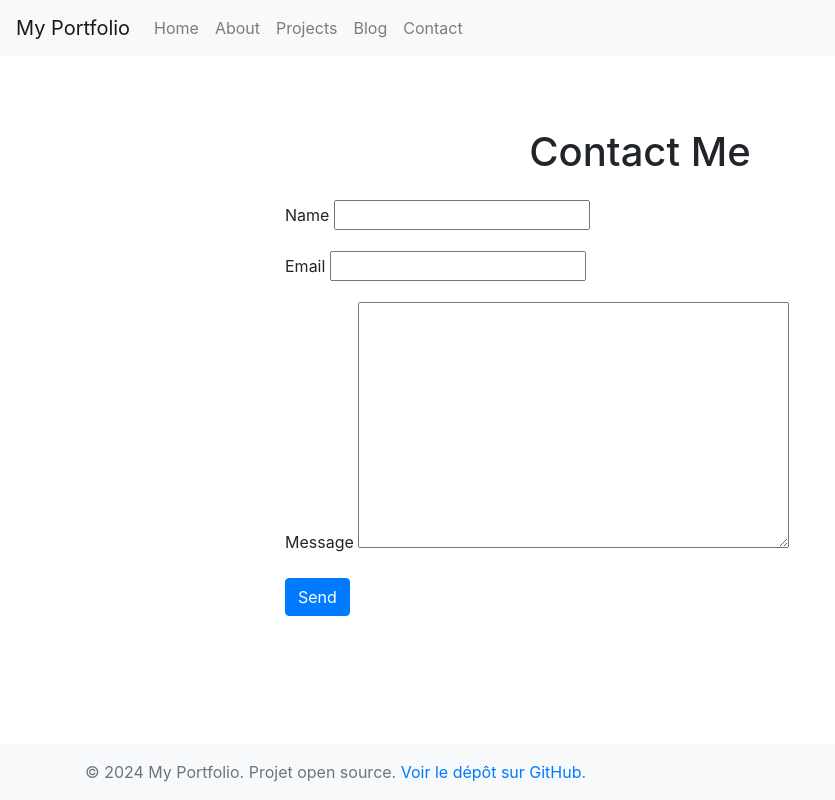
After one commit to HamaBarhamou/myportfolio, a Django app: page /contact/ in a window 1280 px wide. The commit adds this page. Shown: the whole page, without its empty margins (0-835 px from the left). Run offline with Django 5.2, Linux system fonts and the light colour scheme; some libraries are stand-ins or nearby versions.

Commit message:
Ajout des fonctionnalités My Skills, My Services, About Me et Contact
- Ajout du modèle Skill pour afficher les compétences avec leur niveau de maîtrise
- Ajout du modèle Service pour afficher les services offerts avec leur description
- Ajout de la section My Skills dans la page d'accueil pour lister les compétences
- Ajout de la section My Services dans la page d'accueil pour lister les services
- Création de la page About Me pour afficher des informations personnelles
- Création de la page Contact avec un formulaire pour envoyer des messages
- Configuration des vues et templates pour les nouvelles sections et pages
- Mise à jour des URLs pour inclure les nouvelles pages About et Contact

```diff
--- /dev/null
+++ b/portfolio/forms.py
@@ -0,0 +1,7 @@
+from django import forms
+
+
+class ContactForm(forms.Form):
+    name = forms.CharField(max_length=100)
+    email = forms.EmailField()
+    message = forms.CharField(widget=forms.Textarea)
--- /dev/null
+++ b/portfolio/templates/portfolio/contact.html
@@ -0,0 +1,29 @@
+{% extends 'base.html' %}
+
+{% block title %}Contact{% endblock %}
+
+{% block content %}
+  <div class="container mt-5">
+    <h1 class="mb-4 text-center">Contact Me</h1>
+    <div class="row">
+      <div class="col-md-8 offset-md-2">
+        <form method="post" action="">
+          {% csrf_token %}
+          <div class="form-group">
+            <label for="name">Name</label>
+            {{ form.name }}
+          </div>
+          <div class="form-group">
+            <label for="email">Email</label>
+            {{ form.email }}
+          </div>
+          <div class="form-group">
+            <label for="message">Message</label>
+            {{ form.message }}
+          </div>
+          <button type="submit" class="btn btn-primary">Send</button>
+        </form>
+      </div>
+    </div>
+  </div>
+{% endblock %}
--- a/portfolio/urls.py
+++ b/portfolio/urls.py
@@ -7,4 +7,6 @@ app_name = "portfolio"
 urlpatterns = [
     path("", views.home, name="home"),
     path("project/<int:project_id>/", views.project_detail, name="project_detail"),
+    path("about/", views.about, name="about"),
+    path("contact/", views.contact, name="contact"),
 ]
--- a/portfolio/views.py
+++ b/portfolio/views.py
@@ -1,18 +1,49 @@
 from django.shortcuts import render, get_object_or_404
+from django.core.mail import send_mail
+from .forms import ContactForm
 from django.core.paginator import Paginator
-from .models import Project
+from .models import Project, Service, Skill
 
 
 def home(request):
     project_list = Project.objects.all()
-    paginator = Paginator(project_list, 6)  # 5 projets par page
+    skills = Skill.objects.all()
+    services = Service.objects.all()
+    paginator = Paginator(project_list, 6)  # 6 projets par page
 
     page_number = request.GET.get("page")
     projects = paginator.get_page(page_number)
 
-    return render(request, "portfolio/home.html", {"projects": projects})
+    return render(
+        request,
+        "portfolio/home.html",
+        {"projects": projects, "skills": skills, "services": services},
+    )
 
 
 def project_detail(request, project_id):
     project = get_object_or_404(Project, id=project_id)
     return render(request, "portfolio/project_detail.html", {"project": project})
+
+
+def about(request):
+    return render(request, "portfolio/about.html")
+
+
+def contact(request):
+    if request.method == "POST":
+        form = ContactForm(request.POST)
+        if form.is_valid():
+            name = form.cleaned_data["name"]
+            email = form.cleaned_data["email"]
+            message = form.cleaned_data["message"]
+            send_mail(
+                f"Message from {name}",
+                message,
+                email,
+                ["your_email@example.com"],  # Replace with your email address
+            )
+            return render(request, "portfolio/contact_success.html")
+    else:
+        form = ContactForm()
+    return render(request, "portfolio/contact.html", {"form": form})
--- a/templates/base.html
+++ b/templates/base.html
@@ -43,7 +43,7 @@
                     <a class="nav-link" href="{% url 'portfolio:home' %}">Home</a>
                 </li>
                 <li class="nav-item">
-                    <a class="nav-link" href="#">About</a>
+                    <a class="nav-link" href="{% url 'portfolio:about' %}">About</a>
                 </li>
                 <li class="nav-item">
                     <a class="nav-link" href="#">Projects</a>
@@ -52,7 +52,7 @@
                     <a class="nav-link" href="#">Blog</a>
                 </li>
                 <li class="nav-item">
-                    <a class="nav-link" href="#">Contact</a>
+                    <a class="nav-link" href="{% url 'portfolio:contact' %}">Contact</a>
                 </li>
             </ul>
         </div>
```
Also changed, not shown: portfolio/admin.py (+11 -1 lines), portfolio/models.py (+16 -0 lines), portfolio/templates/portfolio/about.html (added, +14 -0 lines), portfolio/templates/portfolio/contact_success.html (added, +14 -0 lines), portfolio/templates/portfolio/home.html (+43 -2 lines), portfolio/migrations/0003_service_skill.py (added).
